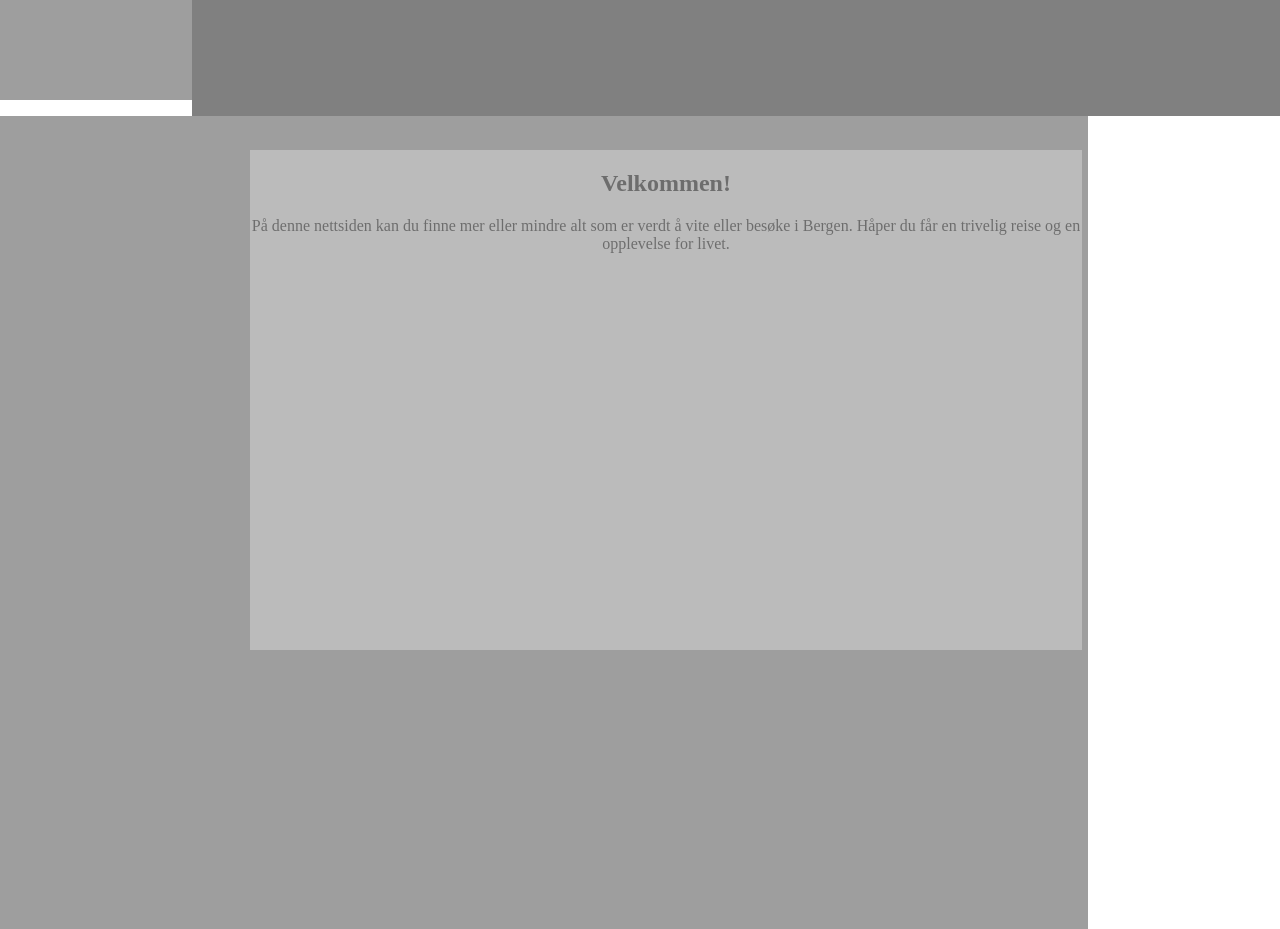
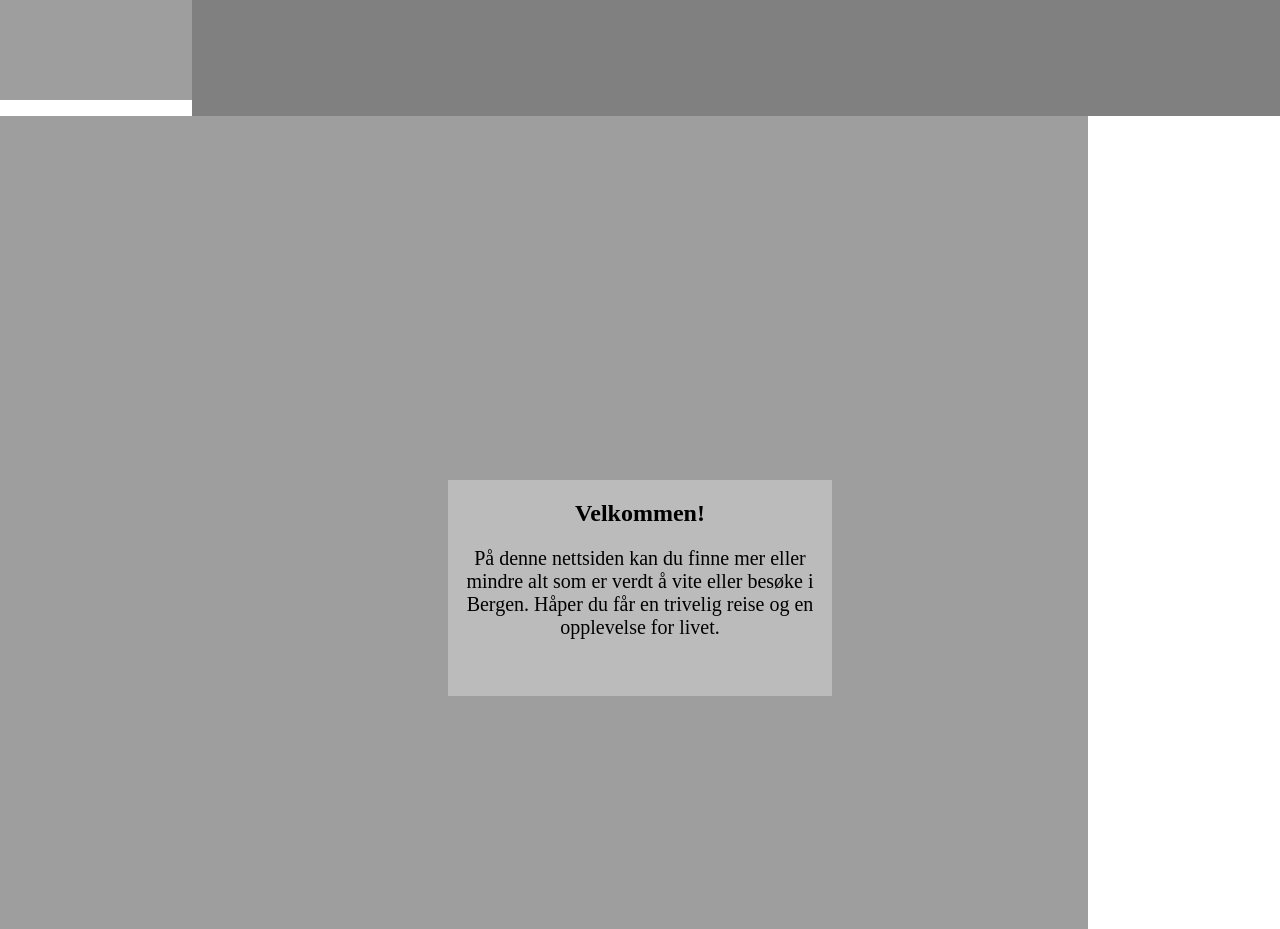
Before and after one commit to MasoomMaham/IT2805, a PHP site: page / in a window 1280 px wide. Shown: the top 929 px of the page. Run offline with PHP 8.4, Linux system fonts and the light colour scheme.

Commit message:
ferdig css for index.html

```diff
--- a/Websider/visitBergen_index.css
+++ b/Websider/visitBergen_index.css
@@ -27,19 +27,23 @@
 {
 	width:85%;
 	left: 11%;
-	content:url('../images/Silver_Frame.png');
+	content:url('../Images/Silver_Frame.png');
 }
 
 .backgroundImage
 {
 	width: 100%;
-	height: 650px;
-	background-color: black;
+	height: 100%;
+	background-image: url('../Images/Bergen_brygge.jpg');
+	background-size: 100%;
+	background-repeat: no-repeat;
+
 }
+
 
 .arrowRight
 {
-	margin-top: 20%;
+	top: 50%;
 	right: 5%;
 	position: relative;
 	content:url('../images/Image_arrowRight.png');
@@ -48,7 +52,7 @@
 
 .arrowLeft
 {
-	margin-top: 20%;
+	top:50%;
 	position: relative;
 	right: 11%;
 	content:url('../images/Image_arrow.png');
@@ -57,15 +61,28 @@
 
 .content
 {
-	width: 65%;
-	height:500px;
+	width: 30%;
+	height:27%;
 	background-color: white;
-	opacity: 0.3;
+	background: rgba(255,255,255,0.3);
 	position: relative;
 	text-align: center;
 	position: absolute;
-	top: 150px;
-	left: 250px
+	top: 60%;
+	left: 35%;
+}
+
+.content p, h2
+{
+	margin-right: 2%;
+	margin-left: 2%;
+	top: 70%;
+	color: black;
+}
+
+.content p
+{
+	font-size: 20px;
 }
 
 .silverFrame
```
